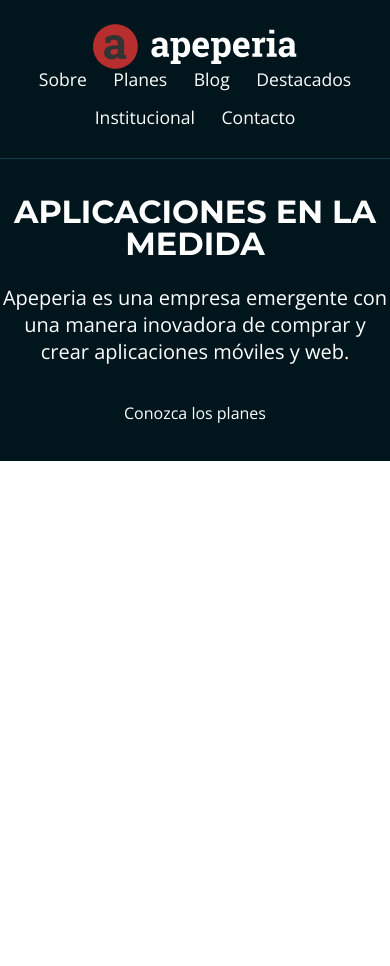
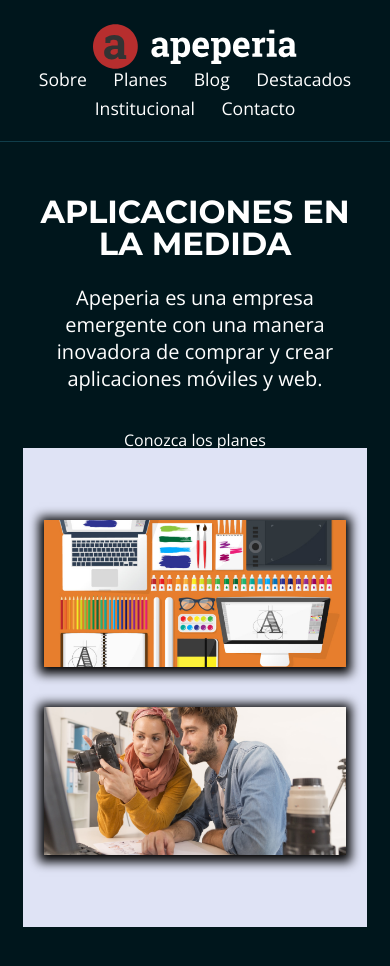
Before and after one commit to lucasfederico/ONE-Front-End, a plain HTML site: page Layouts-Responsivos/Apeperia/index.html in a window 390 px wide. Before the commit the page ends 844 px from the top, so only its background shows below. Drawn offline with nearby package versions, Linux system fonts and the light colour scheme.

Commit message:
Avanzando agregando más secciones

```diff
--- a/Layouts-Responsivos/Apeperia/css/bases.css
+++ b/Layouts-Responsivos/Apeperia/css/bases.css
@@ -1,3 +1,46 @@
+:root {
+    --variable: "valor";
+    --background-blanco: #FFFFFF;
+    --background-azul-claro: #DFE3F5;
+    --background-llamada-mobile: #00161C;
+    --background-ceniza-claro: #F7F4F4;
+    --background-ceniza-medio: #D9D9D9;
+
+    --border-cabecera-mobile: #103D4A;
+
+    --boton-rojo: #B72E2E;
+
+    --fuente-ceniza-claro: #666666;
+    --fuente-ceniza-oscuro: #4F4C4C;
+
+    --planes-card-start: #035A76;
+    --planes-card-ultra: #690F8E;
+    --planes-card-mega: #B00024;
+
+    --fuente-enlace: #0006FF;
+
+    --background-footer: #333333;
+
+    --montserrat: 'Montserrat', sans serif;
+    --open-sans: 'Open Sans', sans-serif
+}
+
 body{
     font-family: 'Open Sans', sans-serif;
 }
+.container{
+    padding-right: 6%;
+    padding-left: 6%;
+}
+
+.boton{
+    text-align: center;
+    display: block;
+    width: 100%;
+    max-width: 350px;
+    box-sizing: border-box;
+    padding: 1rem 2rem;
+    border: 1px solid var(--boton-rojo);
+    border-radius: 5px;
+
+}
--- /dev/null
+++ b/Layouts-Responsivos/Apeperia/css/destacados.css
@@ -0,0 +1,28 @@
+.destacados{
+    background-color: var(--background-azul-claro);
+    padding-top: 2.5rem;
+    padding-bottom: 2rem;
+}
+
+.destacados__titulo{
+    color: var(--fuente-ceniza-oscuro);
+    font-weight: 700;
+    font-size: 1.3rem;
+    font-family: var(--montserrat);
+    text-transform: uppercase;
+    text-align: center;
+    margin-bottom: 2rem;
+}
+
+.destacados__panel{
+    display: flex;
+    flex-direction: column;
+    align-items: center;
+    margin-bottom: 2rem;
+}
+
+.destacados__panel-imagen{
+    width: 100%;
+    box-shadow: 0 2px 10px 5px black;
+    margin-bottom: .5rem;
+}
--- a/Layouts-Responsivos/Apeperia/css/head.css
+++ b/Layouts-Responsivos/Apeperia/css/head.css
@@ -31,6 +31,6 @@
     display: inline-block;
 
     margin-right: .7rem;
-    margin-bottom: 1.25rem;
+    margin-bottom: .7rem;
     margin-left: .7rem;
 }
--- a/Layouts-Responsivos/Apeperia/index.html
+++ b/Layouts-Responsivos/Apeperia/index.html
@@ -11,10 +11,11 @@
     <link rel="stylesheet" href="css/llamada.css">
     <link rel="stylesheet" href="css/planes.css">
     <link rel="stylesheet" href="css/bases.css">
+    <link rel="stylesheet" href="css/destacados.css">
     <title>Apeperia</title>
 </head>
 <body>
-    <header class="head">
+    <header class="head container">
         <img class="head_logo" src="img/logo-apeperia.svg" alt="Logo de Apeperia">
         <nav class="head__navegacion">
             <ul>
@@ -27,12 +28,26 @@
             </ul>
         </nav>
     </header>
-    <main class="llamada">
+    <main class="llamada container">
         <section>
             <h1 class="llamada__titulo">Aplicaciones en la medida</h1>
             <p class="llamada__texto">Apeperia es una empresa emergente con una manera inovadora de comprar y crear aplicaciones móviles y web.</p>
             <a class="llamada__boton" href="#">Conozca los planes</a>
         </section>
+        <section class="destacados container">
+            <h2 class="destacados__titulo"></h2>
+            <a href="#">
+                <figure class="destacados__panel">
+                    <img src="img/empezando-a-crear-logo.png" alt="" class="destacados__panel-imagen">
+                    <figC class="destacados__panel-texto"></figC>
+                </figure>
+            </a>
+            <a href="#">
+                <figure class="destacados__panel">
+                    <img src="img/sugestiones-fotografias.png" alt="" class="destacados__panel-imagen">
+                    <figC class="destacados__panel-texto"></figC>
+                </figure>
+            </a><a href="" class="destacados__boton"></a></section>
     </main>
 </body>
 </html>
```
